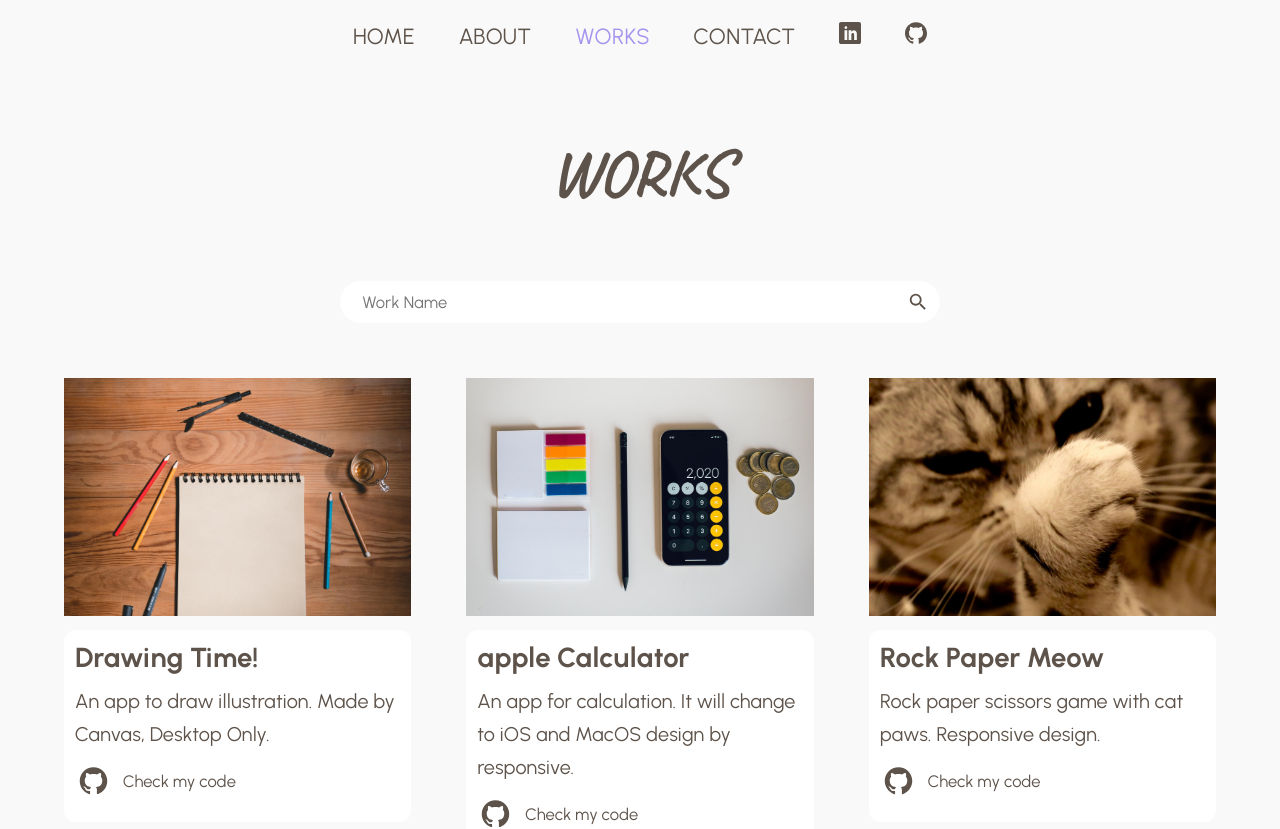
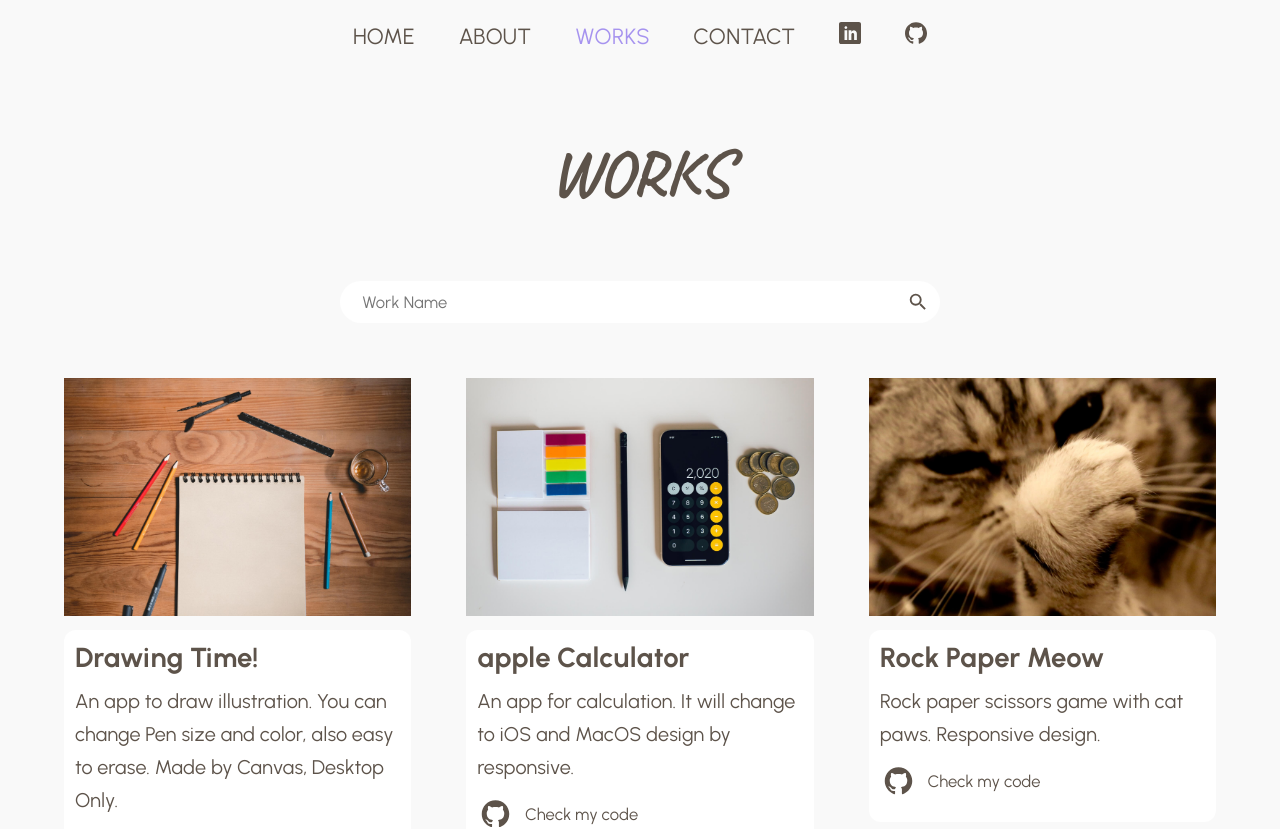
Before and after one commit to Marina294/Portfolio-React, a React (Create React App) app: page /works in a window 1280 px wide. Shown: the top 829 px of the page. Built offline with nearby package versions, Linux system fonts and the light colour scheme.

Commit message:
changed comment

```diff
--- a/src/assets/data/works.js
+++ b/src/assets/data/works.js
@@ -9,7 +9,8 @@ const works = [
   {
     id: uuidv4(),
     name: 'Drawing Time!',
-    desc: 'An app to draw illustration. Made by Canvas, Desktop Only.',
+    desc:
+      'An app to draw illustration. You can change Pen size and color, also easy to erase. Made by Canvas, Desktop Only.',
     link: 'https://drawing-time.netlify.app/',
     img: DrawingTimeImg,
     gitLink: 'https://github.com/Marina294/Drawing-APP',
```
